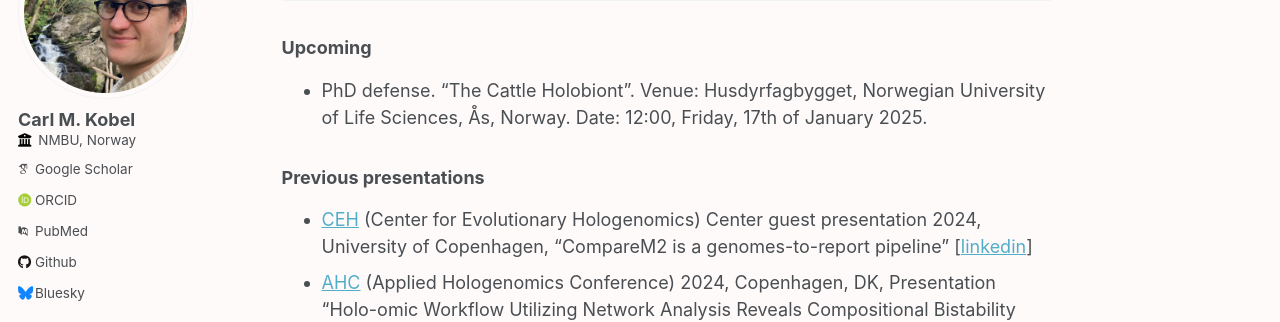
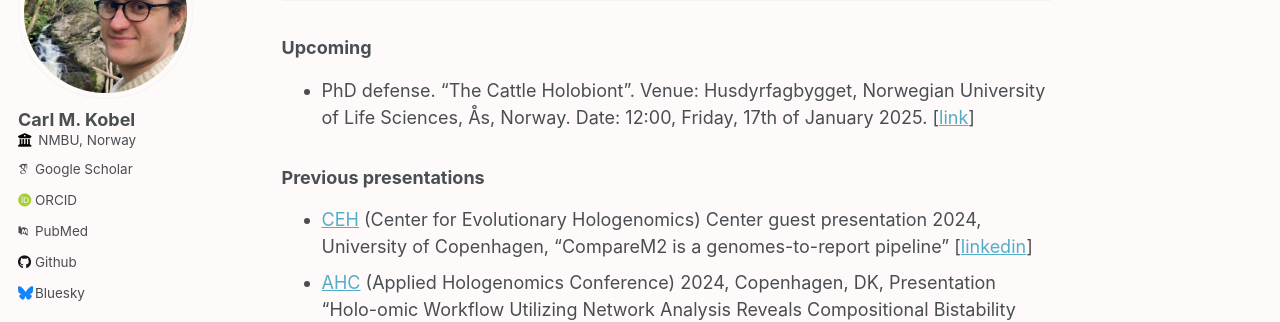
Before and after one commit to cmkobel/cmkobel.github.io, a Jekyll site: the page built from _pages/about.md, in a window 1280 px wide and 900 px high, scrolled down 582 px. Shown: the part 180-502 px from the top of the window. Built offline with Jekyll 4.4.1, drawn with Linux system fonts in a browser that asks for light colours; some web fonts are replaced.

Commit message:
Update about.md

```diff
--- a/_pages/about.md
+++ b/_pages/about.md
@@ -23,7 +23,7 @@ Looking for a postdoc position in the Copenhagen area from ~april 2025.
 
 ### Upcoming
 
-  - PhD defense. "The Cattle Holobiont". Venue: Husdyrfagbygget, Norwegian University of Life Sciences, Ås, Norway. Date: 12:00, Friday, 17th of January 2025.
+  - PhD defense. "The Cattle Holobiont". Venue: Husdyrfagbygget, Norwegian University of Life Sciences, Ås, Norway. Date: 12:00, Friday, 17th of January 2025. [[link](https://www.nmbu.no/en/research/public-defences/17-jan-carl-mathias-kobel-biovit)]
 
 ### Previous presentations
   - [CEH](https://ceh.ku.dk/) (Center for Evolutionary Hologenomics) Center guest presentation 2024, University of Copenhagen, "CompareM2 is a genomes-to-report pipeline" [[linkedin](https://www.linkedin.com/posts/center-for-evolutionary-hologenomics_hologenomics-activity-7270049447198302208-XJXz)]
```
